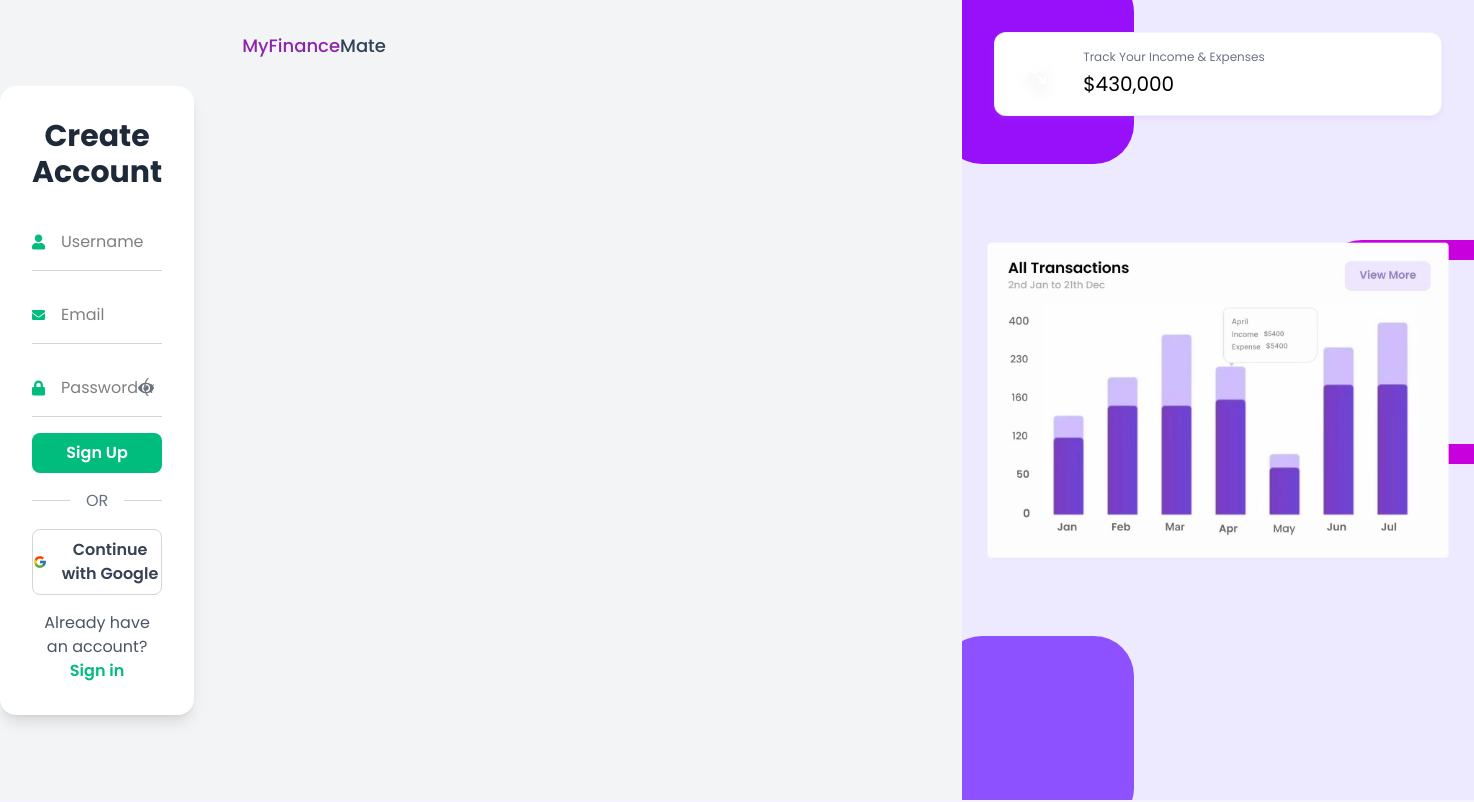
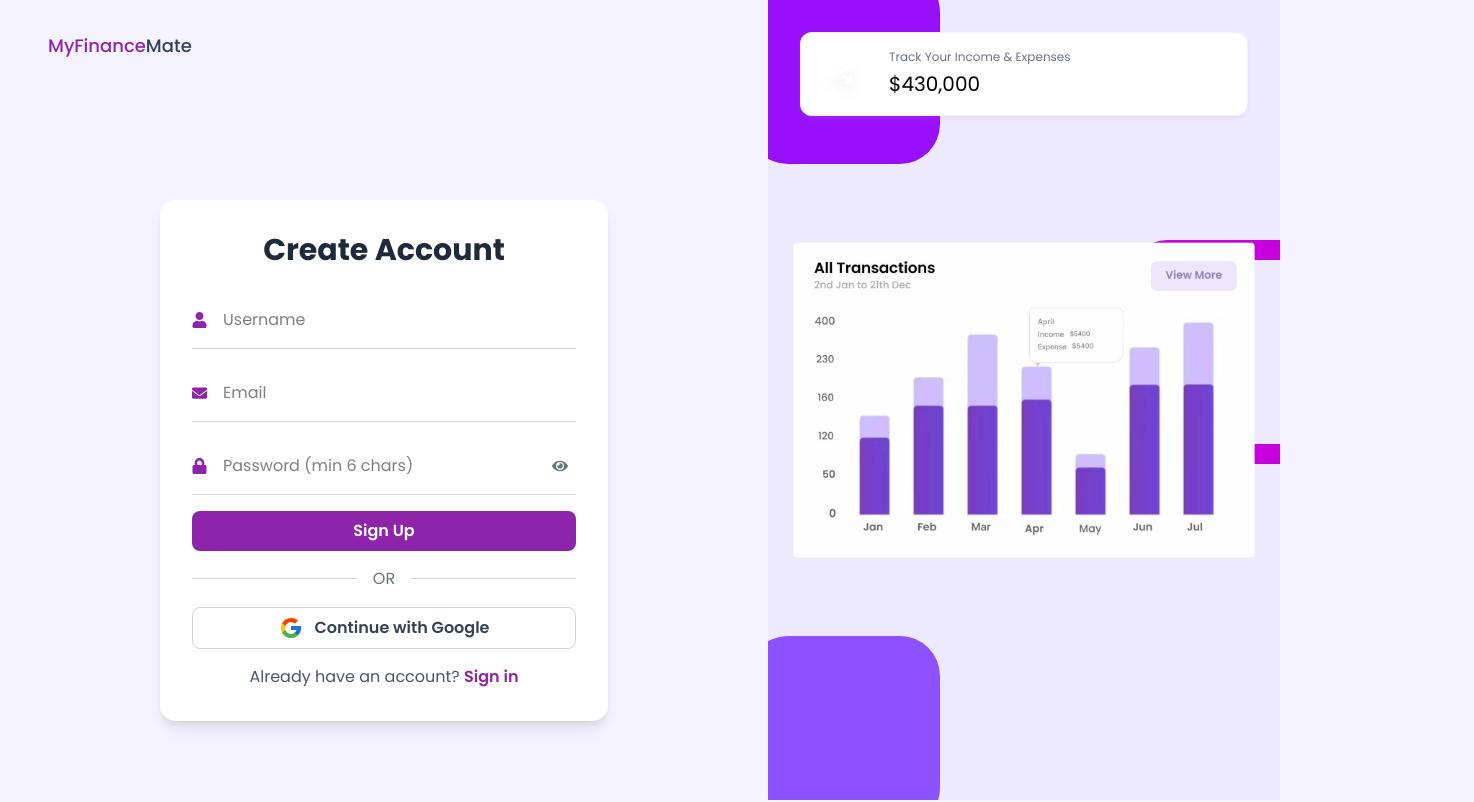
Before and after one commit to ShakyaGurusinghe/my-finance-mate, a React (Vite) app in the folder client/: page /signup in a window 1280 px wide. Shown: the top 802 px of the page, 1474 px wide, since content can reach past the window. Built offline with nearby package versions, Linux system fonts and the light colour scheme.

Commit message:
feat: refactor SignIn and SignUp components for improved layout and user experience

```diff
--- a/client/src/pages/SignIn.jsx
+++ b/client/src/pages/SignIn.jsx
@@ -5,7 +5,6 @@ import { Link, useNavigate } from "react-router-dom";
 import { ToastContainer, toast } from "react-toastify";
 import "react-toastify/dist/ReactToastify.css";
 import AuthLayout from "./AuthLayout";
-
 
 export default function SignIn() {
   const [formData, setFormData] = useState({
@@ -17,12 +16,10 @@ export default function SignIn() {
   const [showPassword, setShowPassword] = useState(false);
   const navigate = useNavigate();
 
-  // Handle input change
   const handleChange = (e) => {
     setFormData({ ...formData, [e.target.name]: e.target.value });
   };
 
-  // Validate form inputs before submitting
   const validateForm = () => {
     const { email, password } = formData;
     const emailRegex = /^[^\s@]+@[^\s@]+\.[^\s@]+$/;
@@ -38,10 +35,9 @@ export default function SignIn() {
     return true;
   };
 
-  // Handle form submit
   const handleSubmit = async (e) => {
     e.preventDefault();
-    if (loading) return; // Prevent multiple submissions
+    if (loading) return;
     setError(null);
 
     if (!validateForm()) return;
@@ -72,7 +68,6 @@ export default function SignIn() {
     } catch (error) {
       console.error("Error:", error.message);
 
-      // Improve error messages
       let userFriendlyMessage = error.message;
       if (error.message.includes("Failed to fetch")) {
         userFriendlyMessage = "Network error. Please check your connection.";
@@ -87,17 +82,15 @@ export default function SignIn() {
     }
   };
 
-  // Handle Google Sign-In (Placeholder function)
   const handleGoogleSignIn = () => {
     console.log("Google Sign-In Clicked!");
-    // Add Google authentication logic here
   };
 
   return (
-    <div className="relative min-h-screen">
-      <div className="absolute left-100 bottom-50 p-4 min-w-screen">
+    <AuthLayout>
+      <div className="flex items-center justify-center min-h-screen p-4">
         <ToastContainer />
-      <div className="bg-white p-8 rounded-2xl shadow-lg max-w-md w-full">
+        <div className="bg-white p-8 rounded-2xl shadow-lg w-full max-w-md">
           <h2 className="text-3xl font-bold text-center text-gray-800 mb-6">
             Sign In
           </h2>
@@ -149,7 +142,9 @@ export default function SignIn() {
 
             {/* Display Error Message */}
             {error && (
-            <div className="text-red-500 text-sm text-center mt-2">{error}</div>
+              <div className="text-red-500 text-sm text-center mt-2">
+                {error}
+              </div>
             )}
           </form>
 
@@ -178,8 +173,6 @@ export default function SignIn() {
           </p>
         </div>
       </div>
-      <AuthLayout/>
-
-    </div>
+    </AuthLayout>
   );
 }
--- a/client/src/pages/SignUp.jsx
+++ b/client/src/pages/SignUp.jsx
@@ -17,12 +17,10 @@ export default function SignUp() {
   const [showPassword, setShowPassword] = useState(false);
   const navigate = useNavigate();
 
-  // Handle input change
   const handleChange = (e) => {
     setFormData({ ...formData, [e.target.name]: e.target.value });
   };
 
-  // Validate form inputs before submitting
   const validateForm = () => {
     const { username, email, password } = formData;
     const emailRegex = /^[^\s@]+@[^\s@]+\.[^\s@]+$/;
@@ -42,10 +40,9 @@ export default function SignUp() {
     return true;
   };
 
-  // Handle form submit
   const handleSubmit = async (e) => {
     e.preventDefault();
-    if (loading) return; // Prevent multiple submissions
+    if (loading) return;
     setError(null);
 
     if (!validateForm()) return;
@@ -76,7 +73,6 @@ export default function SignUp() {
     } catch (error) {
       console.error("Error:", error.message);
 
-      // Improve error messages
       let userFriendlyMessage = error.message;
       if (error.message.includes("Failed to fetch")) {
         userFriendlyMessage = "Network error. Please check your connection.";
@@ -92,24 +88,23 @@ export default function SignUp() {
     }
   };
 
-  // Handle Google Sign-In (Placeholder function)
   const handleGoogleSignIn = () => {
     console.log("Google Sign-In Clicked!");
-    // Add Google authentication logic here
   };
 
   return (
-    <div className="flex justify-center items-center min-h-screen bg-gray-100">
+    <AuthLayout>
+      <div className="flex items-center justify-center min-h-screen p-4">
         <ToastContainer />
-      <div className="bg-white p-8 rounded-2xl shadow-lg max-w-md w-full">
+        <div className="bg-white p-8 rounded-2xl shadow-lg w-full max-w-md">
           <h2 className="text-3xl font-bold text-center text-gray-800 mb-6">
             Create Account
           </h2>
 
           <form onSubmit={handleSubmit} className="space-y-4">
-          {/* Username */}
+            {/* Username Input */}
             <div className="flex items-center border-b border-gray-300 py-2">
-            <FaUser className="text-emerald-500 mr-2" />
+              <FaUser className="text-custom-purple mr-2" />
               <input
                 type="text"
                 name="username"
@@ -121,9 +116,9 @@ export default function SignUp() {
               />
             </div>
 
-          {/* Email */}
+            {/* Email Input */}
             <div className="flex items-center border-b border-gray-300 py-2">
-            <FaEnvelope className="text-emerald-500 mr-2" />
+              <FaEnvelope className="text-custom-purple mr-2" />
               <input
                 type="email"
                 name="email"
@@ -135,9 +130,9 @@ export default function SignUp() {
               />
             </div>
 
-          {/* Password with Show Password Toggle */}
+            {/* Password Input with Toggle */}
             <div className="flex items-center border-b border-gray-300 py-2 relative">
-            <FaLock className="text-emerald-500 mr-2" />
+              <FaLock className="text-custom-purple mr-2" />
               <input
                 type={showPassword ? "text" : "password"}
                 name="password"
@@ -150,7 +145,7 @@ export default function SignUp() {
               <button
                 type="button"
                 onClick={() => setShowPassword(!showPassword)}
-              className="absolute right-2 text-gray-500 hover:text-emerald-500 transition duration-200"
+                className="absolute right-2 text-gray-500 hover:text-custom-purple transition duration-200"
               >
                 {showPassword ? <FaEyeSlash /> : <FaEye />}
               </button>
@@ -160,14 +155,16 @@ export default function SignUp() {
             <button
               disabled={loading}
               type="submit"
-            className="w-full bg-emerald-500 hover:bg-emerald-700 text-white py-2 rounded-lg font-semibold transition duration-300"
+              className="w-full bg-custom-purple-button hover:bg-custom-purple-button text-white py-2 rounded-lg font-semibold transition duration-300"
             >
-            {loading ? "Loading..." : "Sign Up"}
+              {loading ? "Creating account..." : "Sign Up"}
             </button>
 
             {/* Display Error Message */}
             {error && (
-            <div className="text-red-500 text-sm text-center mt-2">{error}</div>
+              <div className="text-red-500 text-sm text-center mt-2">
+                {error}
+              </div>
             )}
           </form>
 
@@ -190,12 +187,12 @@ export default function SignUp() {
           {/* Already have an account? */}
           <p className="text-center text-gray-600 mt-4">
             Already have an account?{" "}
-          <Link to="/signin" className="text-emerald-500 font-semibold">
+            <Link to="/signin" className="text-custom-purple font-semibold">
               Sign in
             </Link>
           </p>
         </div>
-      <AuthLayout/>
       </div>
+    </AuthLayout>
   );
 }
```
Lines whose indentation alone changed are shown as unchanged.
